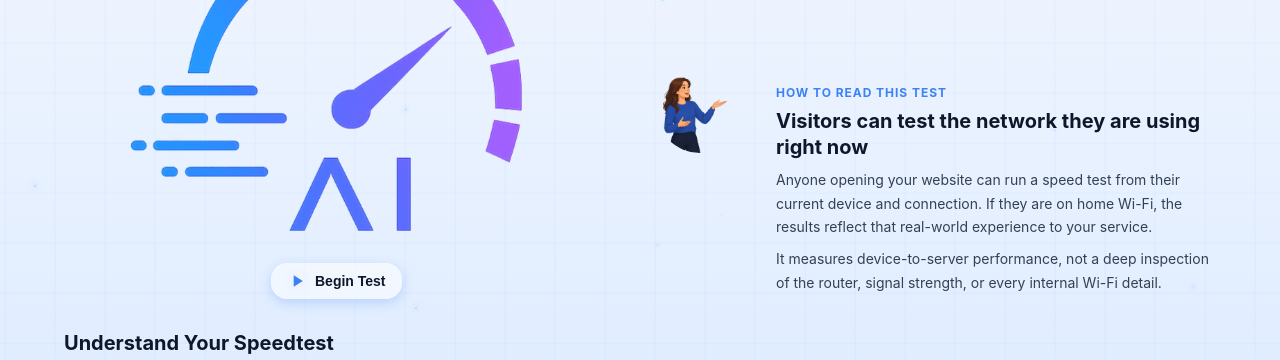
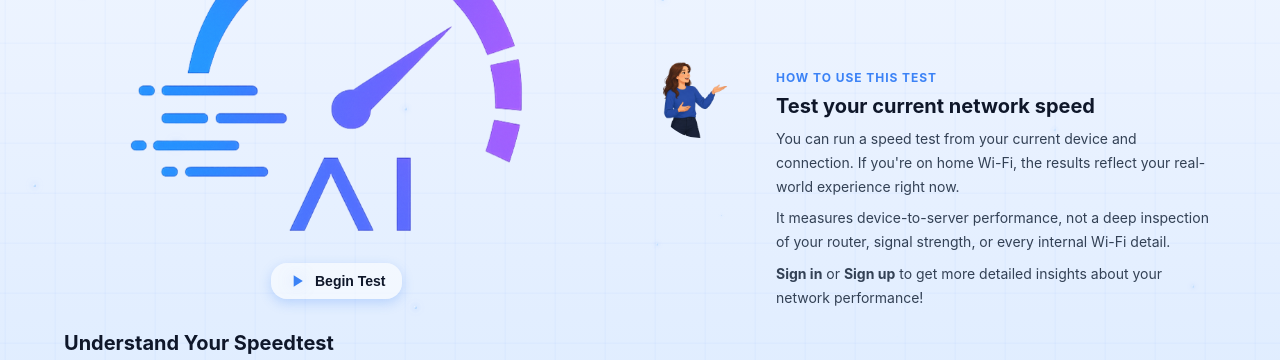
Before and after one commit to ClementPhoshoko/AI-Powered-CyberSecure-Network-Dashboard-for-ISP-Insights, a React (Vite) app in the folder client/: page / in a window 1280 px wide. Shown: the part 312-672 px from the top of the page. Built offline with nearby package versions, Linux system fonts and the light colour scheme; no server answers.

Commit message:
docs(home): revise speaker text and add auth prompt
revise the home page speaker section's tagline, title and descriptive paragraphs, and add a new call to action prompting users to sign in or sign up for detailed network performance insights

```diff
--- a/client/src/pages/home/Home.jsx
+++ b/client/src/pages/home/Home.jsx
@@ -6,8 +6,10 @@ import speakerAvatar from '../../assets/avatars/woman_instructor_avatar.png';
 import StatsCards from '../../components/stats_cards/StatsCards';
 import TimeSeriesGraphs from '../../components/time_series/TimeSeriesGraphs';
 import { useSpeedTest } from '../../hooks/useSpeedTest';
+import { useAuth } from '../../context/AuthContext';
 
 function Home() {
+  const { user, loading: authLoading } = useAuth();
   const {
     startTest,
     stopTest,
@@ -104,13 +106,22 @@ function Home() {
                 className="speaker-avatar"
               />
               <div className="speaker-card">
-                <span className="speaker-tag">How To Read This Test</span>
-                <h3 className="speaker-title">Visitors can test the network they are using right now</h3>
+                <span className="speaker-tag">How To Use This Test</span>
+                <h3 className="speaker-title">Test your current network speed</h3>
                 <p className="speaker-text">
-                  Anyone opening your website can run a speed test from their current device and connection. If they are on home Wi-Fi, the results reflect that real-world experience to your service.
+                  You can run a speed test from your current device and connection. If you're on home Wi-Fi, the results reflect your real-world experience right now.
                 </p>
                 <p className="speaker-text">
-                  It measures device-to-server performance, not a deep inspection of the router, signal strength, or every internal Wi-Fi detail.
+                  It measures device-to-server performance, not a deep inspection of your router, signal strength, or every internal Wi-Fi detail.
+                </p>
+                <p className="speaker-text">
+                  {user ? (
+                    "Now that you are signed in, don't forget to check your test graphs and history below!"
+                  ) : (
+                    <>
+                      <strong>Sign in</strong> or <strong>Sign up</strong> to get more detailed insights about your network performance!
+                    </>
+                  )}
                 </p>
               </div>
             </section>
```
